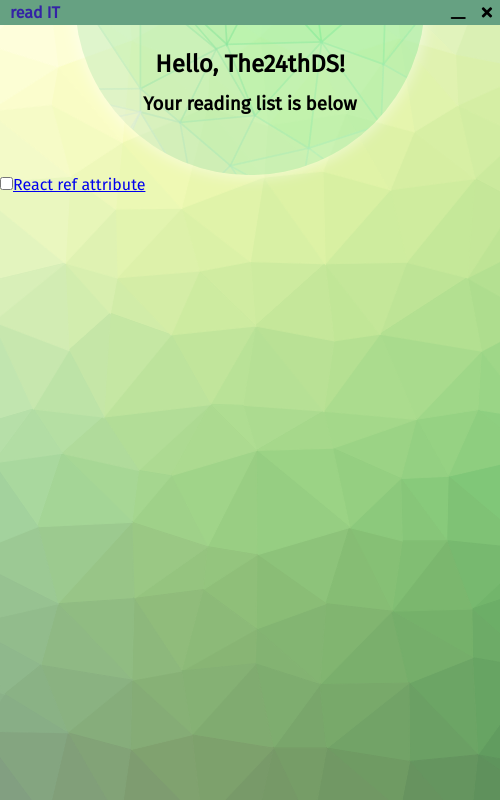
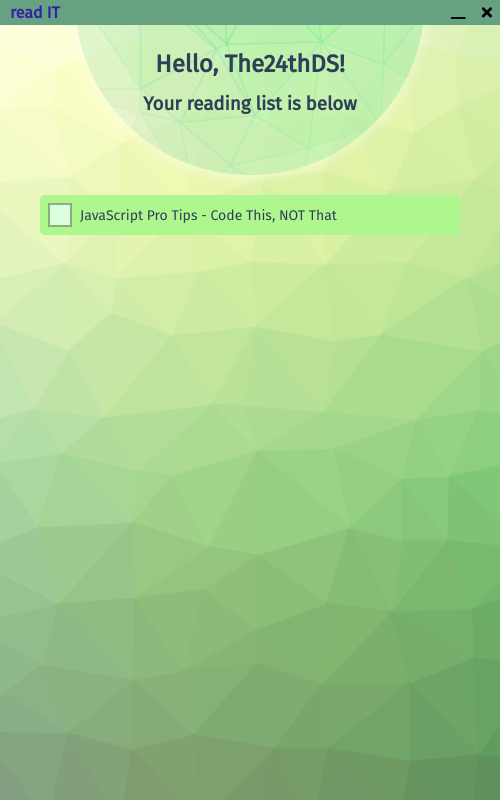
Before and after one commit to The24thDS/read-IT, an Electron app: page src/html/home.html in a window 500 px wide. Drawn offline with Linux system fonts and the light colour scheme.

Commit message:
Adding basic functionality for items

```diff
--- a/src/css/main.css
+++ b/src/css/main.css
@@ -81,8 +81,49 @@ body {
     border-radius: 50%;
     margin-top: -40%;
     z-index: 1;
-    box-shadow: 0 0 15px 2px rgba(255, 255, 255, 0.5)
+    box-shadow: 0 0 15px 2px rgba(255, 255, 255, 0.5);
+    color: var(--main-text);
 }
 .greetings h3{
     padding: 15px 0 60px 0
 }
+
+.list{
+    padding-top: 20px;
+    display: flex;
+    width: 100%;
+    flex-direction: column;
+    align-items: center;
+}
+.list label{
+    width: 80%;
+    background-color: var(--main-bg);
+    height: 40px;
+    padding: 0 10px;
+    border-radius: 5px;
+    display: flex;
+    align-items: center;
+    color: var(--main-text);
+    font-size: 14px;
+}
+.list .checkbox{
+    width: 20px;
+    height: 20px;
+    background-color: var(--input-bg);
+    box-sizing: border-box;
+    border: 2px solid var(--input-bg);
+    cursor: pointer;
+    box-shadow: 0 0 0 2px #70707088;
+    margin-right: 10px;
+}
+.list .checkbox.checked{
+    background-color: var(--secondary-bg)
+}
+.list .checkbox.checked+a{
+    text-decoration: line-through
+}
+
+.list a{
+    color: var(--main-text);
+    text-decoration: none
+}
--- a/src/html/home.html
+++ b/src/html/home.html
@@ -19,12 +19,12 @@
             <h3>Your reading list is below</h3>
         </div>
         <div class="list">
-            <label><input type="checkbox"/><a href="#">React ref attribute</a></label>
+            <label><div onclick="checkboxClick(event)" class="checkbox"></div><a onclick="linkClick(event)" href="https://www.youtube.com/watch?v=Mus_vwhTCq0" target="_blank">JavaScript Pro Tips - Code This, NOT That</a></label>
         </div>
     </div>
     <script>
         const electron = require('electron')
-        const {ipcRenderer} = electron
+        const {ipcRenderer, shell} = electron
         const close = document.querySelector('.fa-times')
         const minimize = document.querySelector('.fa-window-minimize')
         const list = document.querySelector('.list')
@@ -38,6 +38,17 @@
         minimize.addEventListener('click', ()=>{
             ipcRenderer.send('minimize')
         })
+        const linkClick = event => {
+            event.preventDefault()
+            shell.openExternal(event.target.attributes.href.value)
+        }
+        const checkboxClick = event => {
+            let opacity = 0.5
+            if(event.target.classList.value.includes('checked'))
+                opacity = 1
+            event.target.parentElement.style = `opacity: ${opacity}`
+            event.target.classList.toggle('checked')
+        }
     </script>
 </body>
 </html>
```
